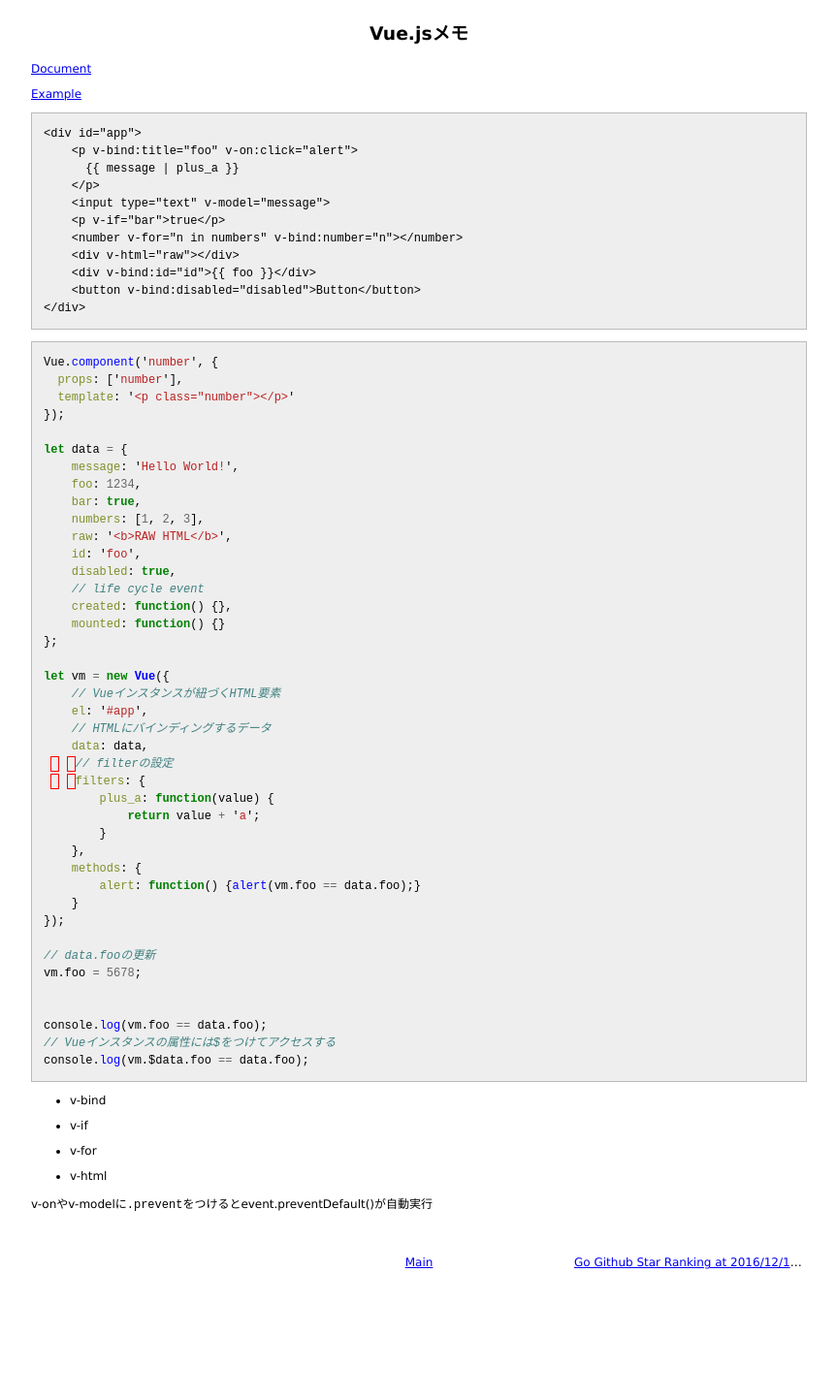
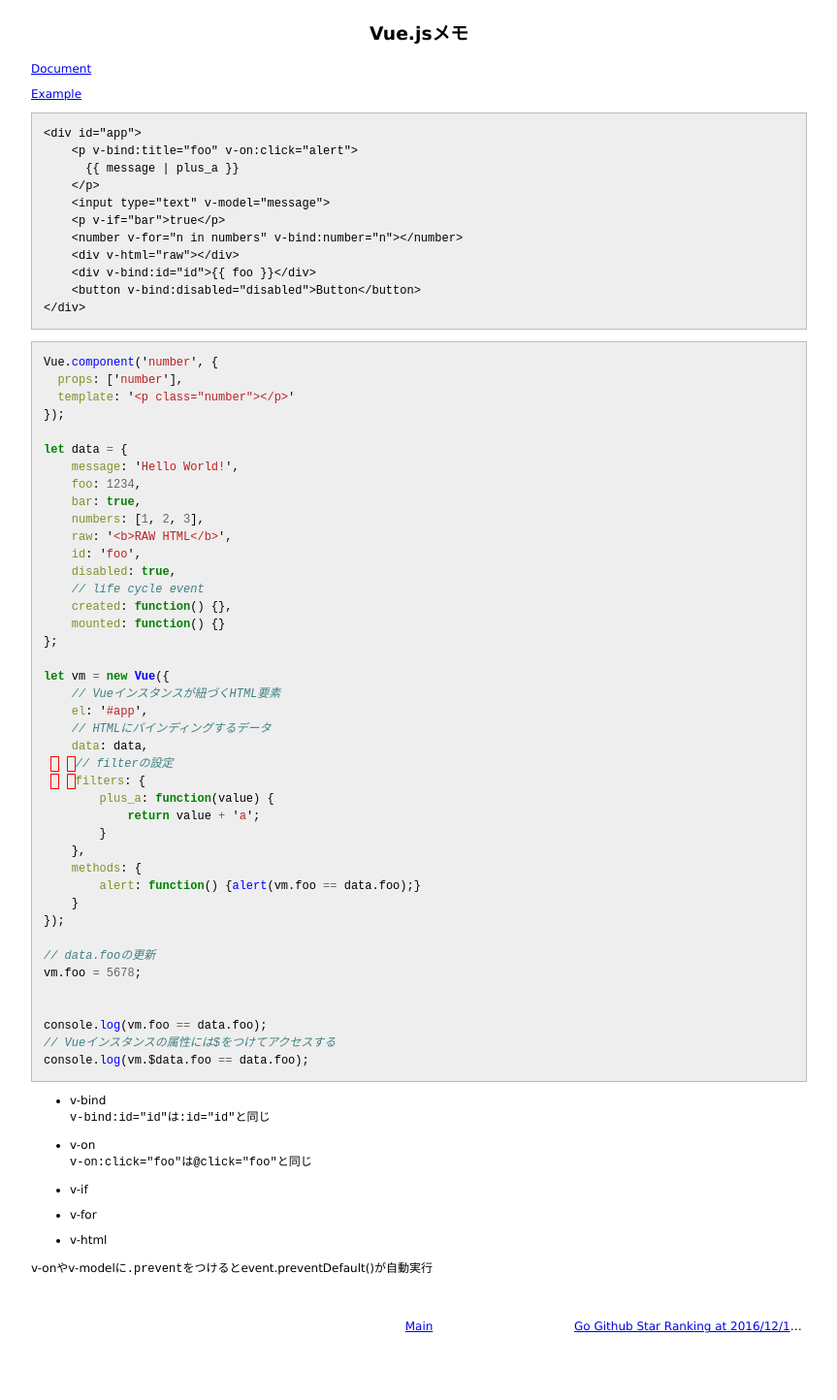
Before and after one commit to 38elements/38elements.github.com, a Jekyll site: the page built from _posts/2016-12-20-vuejs.md, in a window 1280 px wide. Shown: the whole page at 97% size, without its empty margins (208-1071 px from the left). Built offline with Jekyll 4.4.1, drawn with Linux system fonts in a browser that asks for light colours; before the commit the page ends 1378 px from its top, so only the background shows below that.

Commit message:
Update 2016-12-20-vuejs.md

````diff
--- a/_posts/2016-12-20-vuejs.md
+++ b/_posts/2016-12-20-vuejs.md
@@ -67,6 +67,10 @@ console.log(vm.$data.foo == data.foo);
 ```
 
 * v-bind
+`v-bind:id="id"`は`:id="id"`と同じ
+
+* v-on
+`v-on:click="foo"`は`@click="foo"`と同じ
 
 * v-if
 
````
